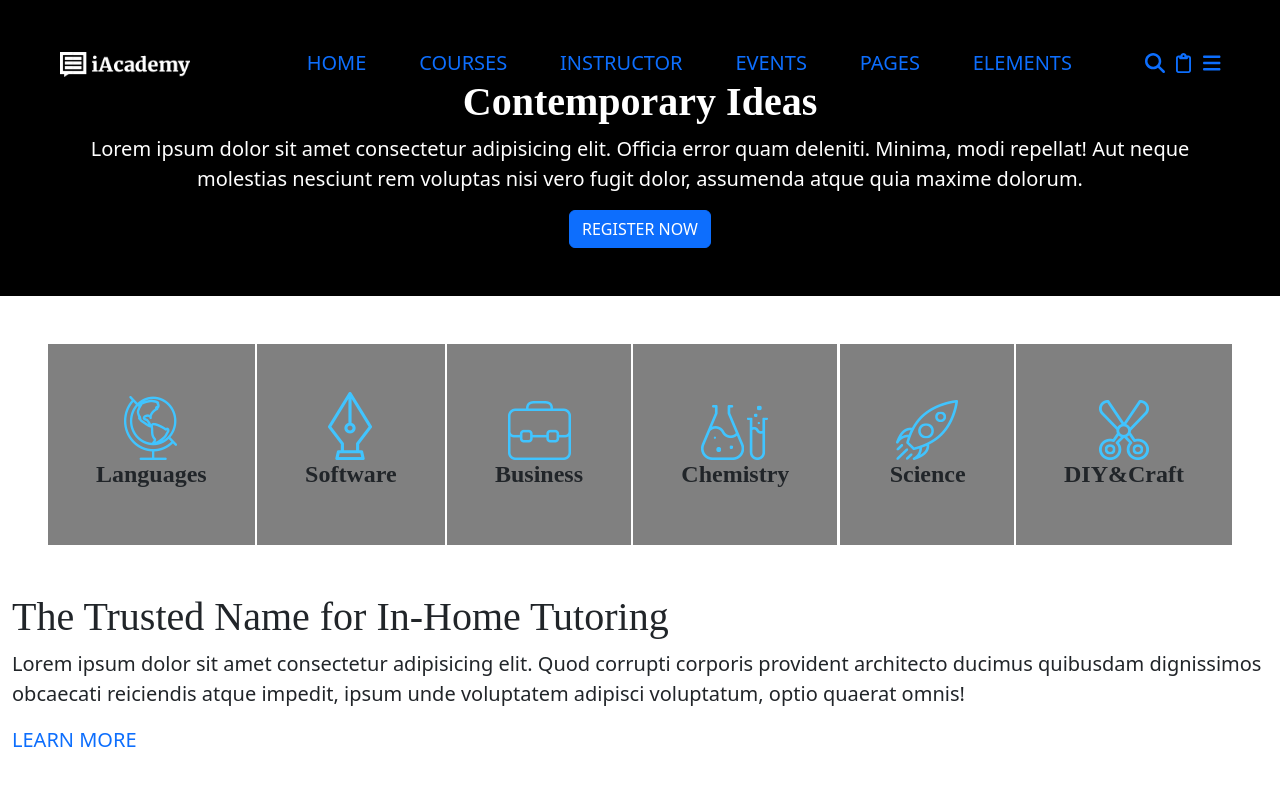
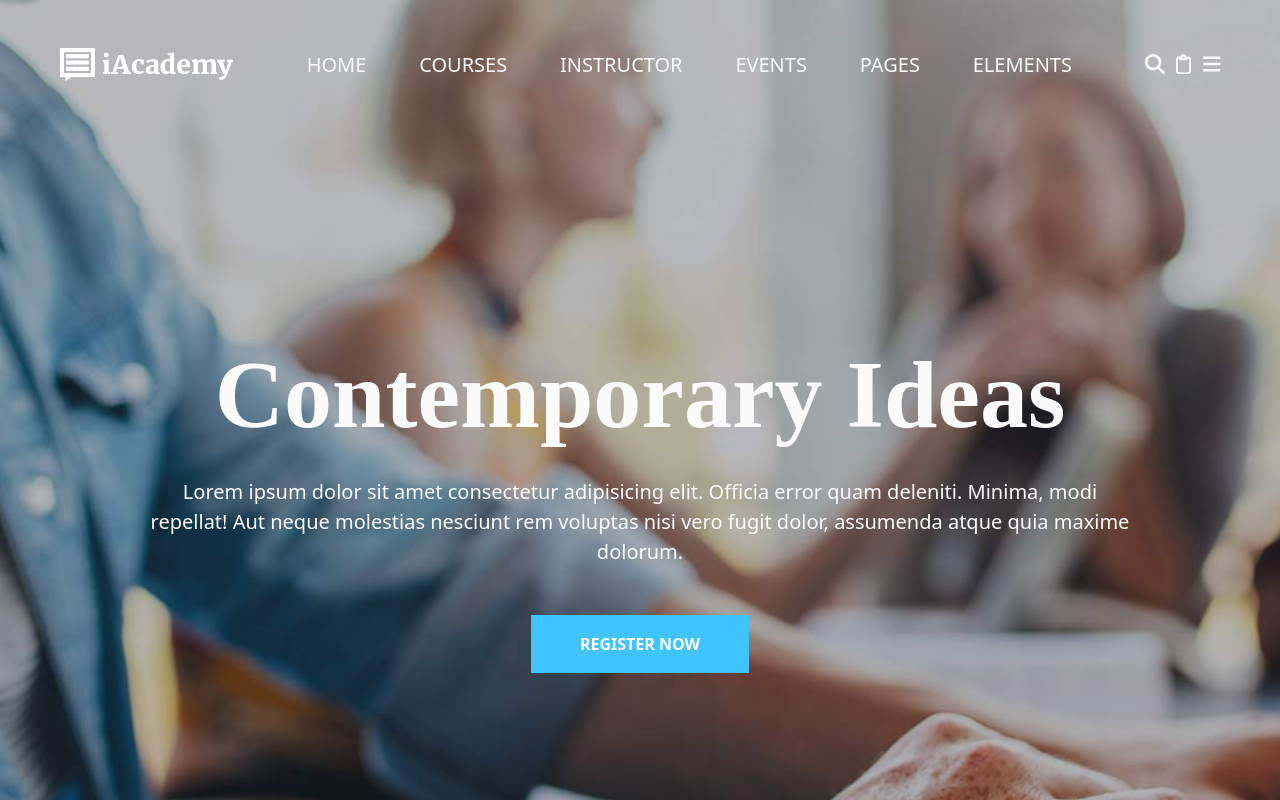
Before and after one commit to AnielloPiscopo/proj-html-vuejs, a Vue app: page / in a window 1280 px wide. Shown: the top 800 px of the page. Built offline with nearby package versions, Linux system fonts and the light colour scheme.

Commit message:
Almost completed the header

```diff
--- a/src/components/header/AppHeader.vue
+++ b/src/components/header/AppHeader.vue
@@ -22,5 +22,13 @@ export default {
 
 
 <style lang="scss" scoped>
+@use '../../styles/partials/variables' as *;
 
+header {
+    color: $text-color-3;
+    background-image: url('../../assets/img/h5-slide-3-background.jpg');
+    background-repeat: no-repeat;
+    background-size: cover;
+    background-position: center;
+}
 </style>
--- a/src/components/header/HeaderCarousel.vue
+++ b/src/components/header/HeaderCarousel.vue
@@ -6,33 +6,39 @@ export default {
 
 
 <template>
-    <div id="header-carousel" class="carousel slide" data-ride="carousel">
-        <ol class="carousel-indicators">
-            <li data-target="#header-carousel" data-slide-to="0" class="active"></li>
-            <li data-target="#header-carousel" data-slide-to="1"></li>
-            <li data-target="#header-carousel" data-slide-to="2"></li>
-        </ol>
-        <div class="carousel-inner">
-            <div class="carousel-item active text-center">
+    <section id="header-carousel" class="p-5">
+        <div class="my_container text-center container-fluid px-5">
             <h1 class="my_font-serif fw-bold">Contemporary Ideas</h1>
-                <p>
+            <p class="py-3">
                 Lorem ipsum dolor sit amet consectetur adipisicing elit. Officia error quam deleniti. Minima, modi
                 repellat! Aut neque molestias nesciunt rem voluptas nisi vero fugit dolor, assumenda atque quia
                 maxime dolorum.
             </p>
-                <a href="#" class="btn btn-primary text-uppercase">Register now</a>
+            <a href="#" class="my_btn btn btn-primary text-uppercase rounded rounded-0 mt-3 py-3 px-5 fw-bold">Register
+                now</a>
         </div>
-            <div class="carousel-item">
-            </div>
-            <div class="carousel-item">
-            </div>
-        </div>
-    </div>
+    </section>
 </template>
 
 
 <style lang="scss" scoped>
+@use '../../styles/partials/variables' as *;
+
+#header-carousel .my_container {
+    padding-top: 13rem;
+    padding-bottom: 13rem;
+
+    h1 {
+        font-size: 6rem;
+    }
+
     img {
         height: 100px;
     }
+
+    a.my_btn {
+        background-color: $bg-color-11;
+        border-color: transparent;
+    }
+}
 </style>
--- a/src/components/header/HeaderNav.vue
+++ b/src/components/header/HeaderNav.vue
@@ -26,7 +26,7 @@ export default {
         <div class="row align-items-center justify-content-between">
             <div class="col-2">
                 <a class="my_logo-container">
-                    <img :src="store.getImgPath('logo-light.png')" alt="Logo" class="w-75">
+                    <img :src="store.getImgPath('logo-light.png')" alt="Logo" class="w-100">
                 </a>
             </div>
 
@@ -40,17 +40,23 @@ export default {
             </div>
 
             <div class="col-1">
-                <div class="my_icons-container d-flex justify-content-between">
+                <ul class="my_icons-container d-flex justify-content-between list-unstyled m-0">
+                    <li>
                         <a href="#" class="text-decoration-none">
                             <font-awesome-icon icon="fa-solid fa-magnifying-glass" />
                         </a>
+                    </li>
+                    <li>
                         <a href="#" class="text-decoration-none">
                             <font-awesome-icon icon="fa-regular fa-clipboard" />
                         </a>
+                    </li>
+                    <li>
                         <a href="#" class="text-decoration-none">
                             <font-awesome-icon icon="fa-solid fa-bars" />
                         </a>
-                </div>
+                    </li>
+                </ul>
             </div>
         </div>
     </nav>
@@ -58,5 +64,9 @@ export default {
 
 
 <style lang="scss" scoped>
+@use '../../styles/partials/variables' as *;
 
+li a {
+    color: $text-color-3;
+}
 </style>
--- a/src/components/main/MainIconsContainer.vue
+++ b/src/components/main/MainIconsContainer.vue
@@ -25,14 +25,14 @@ export default {
 
 <template>
     <div class="my_icons-container d-flex justify-content-between p-5 flex-wrap">
-        <div class="my_icon-container p-5 d-flex flex-column align-items-center" v-for="icon, index in numberOfIcons"
-            :key="index">
+        <a href="#" class="my_icon-container p-5 d-flex flex-column align-items-center text-decoration-none"
+            v-for="icon, index in numberOfIcons" :key="index">
             <div class="my_img-container">
                 <img :src="store.getImgPath(iconsImgPath + (index + 1) + iconsImgExtension)" alt="" class="w-100">
             </div>
 
             <h4 class="my_font-serif align-self-end fw-bold">{{ argumentsList[index] }}</h4>
-        </div>
+        </a>
     </div>
 </template>
 
--- a/src/styles/partials/_variables.scss
+++ b/src/styles/partials/_variables.scss
@@ -50,11 +50,11 @@ $fill-color-3: #000000;
 
 
 
-$border-colors-1: #F2F2F2;
-$border-colors-2: #EFEFEF;
-$border-colors-3: #D6F2FF;
-$border-colors-4: #EBEBEB;
-$border-colors-5: #EAEBEB;
-$border-colors-6: #E5E5E5;
-$border-colors-7: #40C4FF;
-$border-colors-8: #484848CC;
+$border-color-1: #F2F2F2;
+$border-color-2: #EFEFEF;
+$border-color-3: #D6F2FF;
+$border-color-4: #EBEBEB;
+$border-color-5: #EAEBEB;
+$border-color-6: #E5E5E5;
+$border-color-7: #40C4FF;
+$border-color-8: #484848CC;
```
Lines whose indentation alone changed are shown as unchanged.
